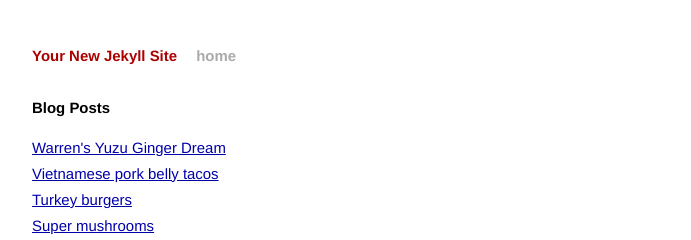
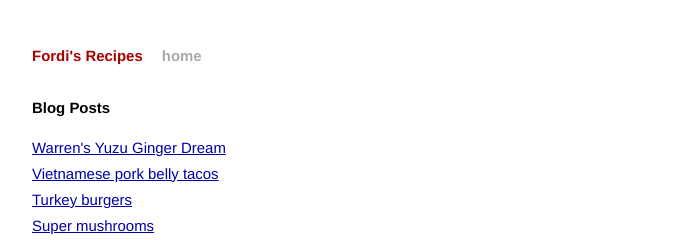
Before and after one commit to Fordi/recipes, a Jekyll site: the page built from index.html, in a window 1280 px wide. Shown: the top 240 px of the page, without its empty margins (294-985 px from the left). Built offline with Jekyll 4.4.1, drawn with Linux system fonts in a browser that asks for light colours; Markdown is read by kramdown in place of the engine named in the settings.

Commit message:
Fixed site title

```diff
--- a/_config.yml
+++ b/_config.yml
@@ -1,4 +1,4 @@
-name: Your New Jekyll Site
+name: Fordi's Recipes
 markdown: redcarpet
 pygments: true
 baseurl: /recipes
```
